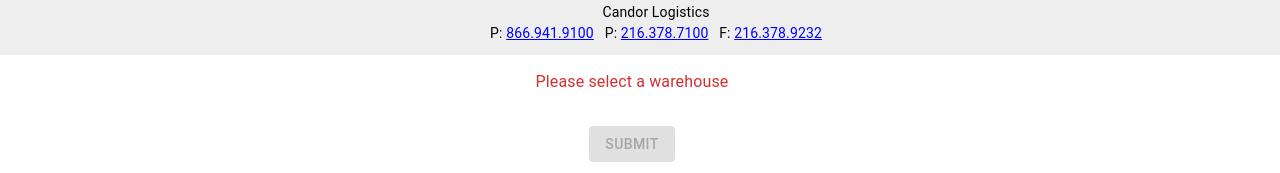
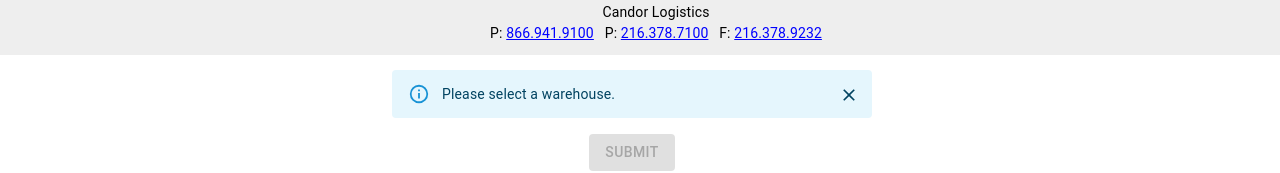
Before and after one commit to gtchiudi/ct-scheduling, a React (Vite) app in the folder frontend/: page /RequestForm in a window 1280 px wide. Shown: the part 745-918 px from the top of the page. Built offline with nearby package versions, Linux system fonts and the light colour scheme; no server answers.

Commit message:
changed calendar cancel button to 'Close'. Removed disabling of close button when alert about informing driver for dock number is acknowledged.

```diff
--- a/frontend/src/components/Form.jsx
+++ b/frontend/src/components/Form.jsx
@@ -125,6 +125,14 @@ function Form({ request, closeModal, dateTime, onLockChange }) {
     active: true,
   };
   const [requestData, setRequestData] = useState(initialRequestData);
+
+  React.useEffect(() => {
+    if (!request && requestData.warehouse === "") {
+      setFormAlert({ message: "Please select a warehouse.", severity: "info" });
+    } else if (requestData.warehouse !== "") {
+      setFormAlert((prev) => prev?.message === "Please select a warehouse." ? null : prev);
+    }
+  }, [requestData.warehouse]);
 
   // fields required for form completion
   const requiredFields = React.useMemo(() => {
@@ -865,11 +873,7 @@ function Form({ request, closeModal, dateTime, onLockChange }) {
               sx: { whiteSpace: "pre-wrap" },
             }}
           />
-          {requestData.warehouse === "" ? (
-            <Typography maxWidth={480} color="error">
-              Please select a warehouse
-            </Typography>
-          ) : request && path != "/PendingRequests" && !editAppointment ? (
+          {requestData.warehouse === "" ? null : request && path != "/PendingRequests" && !editAppointment ? (
             <DateTimeField
               readOnly
               label="Appointment Date and Time"
--- a/frontend/src/routes/Calendar.jsx
+++ b/frontend/src/routes/Calendar.jsx
@@ -40,21 +40,18 @@ function isWarehouseChecked(id, warehousesChecked, allWarehouses) {
 export function CustomViewer({ event, onClose }) {
   // view/edit a request
   const [open, setOpen] = useState(true);
-  const [locked, setLocked] = useState(false);
   const pendingAcknowledge = React.useRef(null);
   const [editAppointment, setEditAppointment] = useAtom(editAppointmentAtom);
   const userGroups = useAtom(userGroupsAtom)[0];
 
   const handleLockChange = (acknowledgeFn) => {
     pendingAcknowledge.current = acknowledgeFn;
-    setLocked(!!acknowledgeFn);
   };
 
   const closeDialog = () => {
     if (pendingAcknowledge.current) {
       const ack = pendingAcknowledge.current;
       pendingAcknowledge.current = null;
-      setLocked(false);
       ack();
       return;
     }
@@ -81,7 +78,7 @@ export function CustomViewer({ event, onClose }) {
             {!editAppointment && event.request.check_in_time == null && userGroups.includes("Admin", "Dispatch") && (
               <Button onClick={enableEdit}> Edit Appointment</Button>
             )}
-            <Button onClick={closeDialog} disabled={locked}>Cancel</Button>
+            <Button onClick={closeDialog}>Close</Button>
           </DialogActions>
         </Dialog>
       )}
@@ -109,7 +106,7 @@ export function CustomEditor({ event }) {
             />
           </DialogContent>
           <DialogActions>
-            <Button onClick={closeDialog}>Cancel</Button>
+            <Button onClick={closeDialog}>Close</Button>
           </DialogActions>
         </Dialog>
       )}
@@ -352,17 +349,10 @@ export default function Calendar() {
         <DialogContent>
           <Form
             closeModal={() => { queryClient.invalidateQueries("requests"); setNewAppointmentOpen(false); }}
-            dateTime={(() => {
-              let d = dayjs();
-              if (d.day() === 5) d = d.add(3, "day");
-              else if (d.day() === 6) d = d.add(2, "day");
-              else d = d.add(1, "day");
-              return d.set("hour", 8).set("minute", 0).set("second", 0);
-            })()}
           />
         </DialogContent>
         <DialogActions>
-          <Button onClick={() => setNewAppointmentOpen(false)}>Cancel</Button>
+          <Button onClick={() => setNewAppointmentOpen(false)}>Close</Button>
         </DialogActions>
       </Dialog>
 
```
Also changed, not shown: 1 other file (tests, documents, lock files or other folders).
